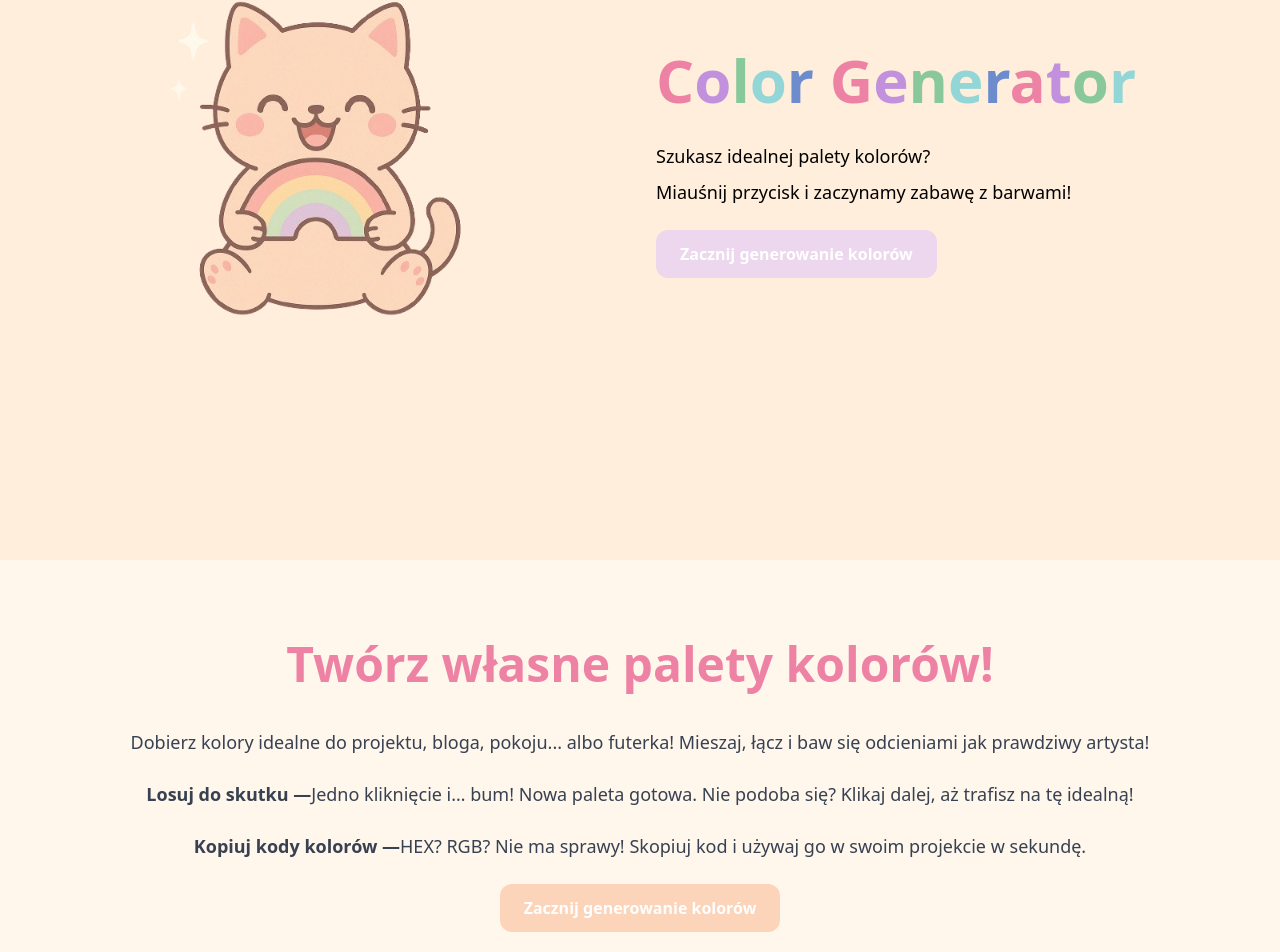
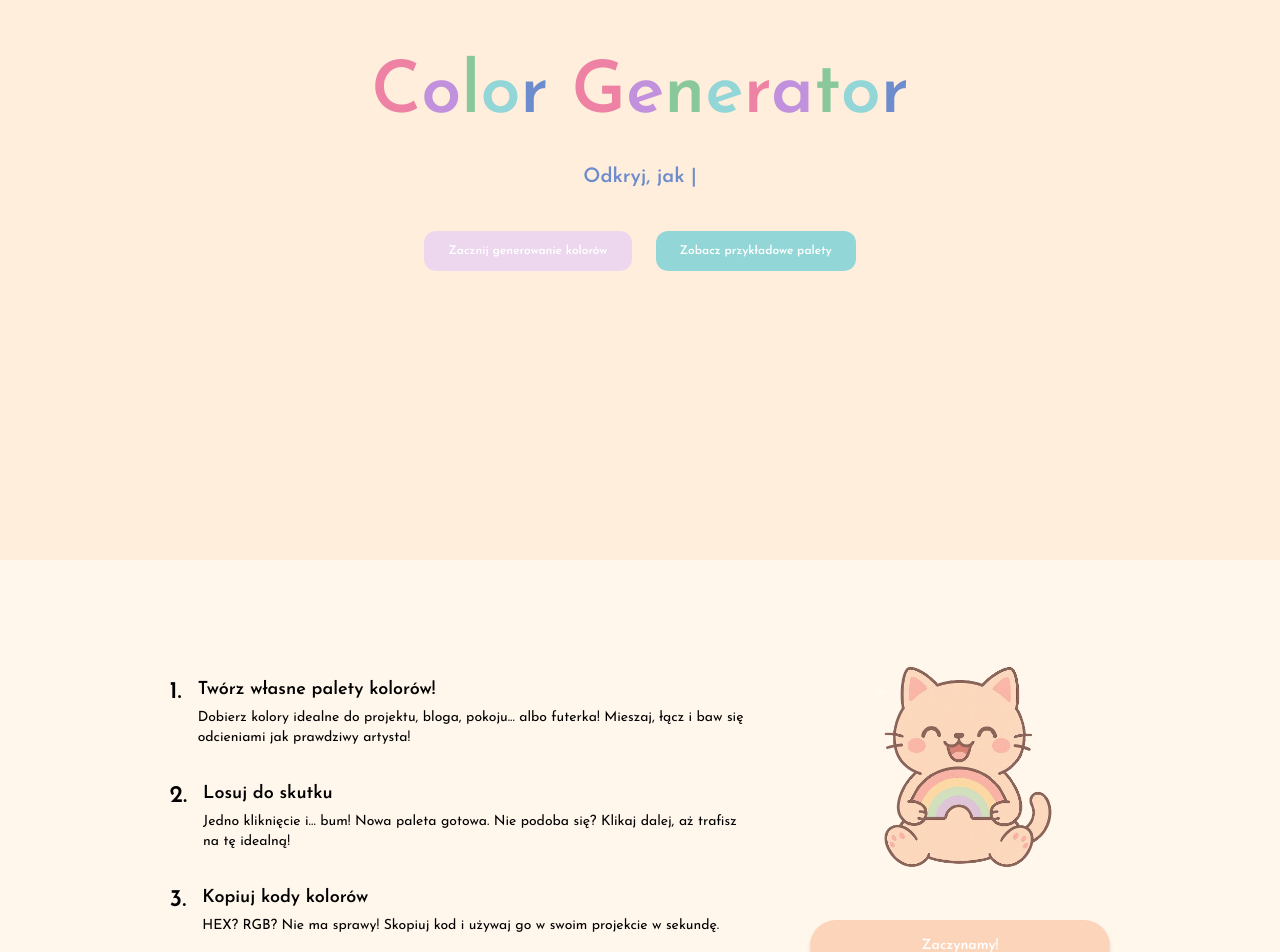
Before and after one commit to kingaburak/ColorGenerator, a React (Vite) app: page / in a window 1280 px wide. Shown: the part 240-1192 px from the top of the page. Built offline with nearby package versions, Linux system fonts and the light colour scheme; no server answers.

Commit message:
landing page

```diff
--- a/index.html
+++ b/index.html
@@ -1,6 +1,10 @@
-<!doctype html>
+<!DOCTYPE html>
 <html lang="en">
   <head>
+    <link
+      href="https://fonts.googleapis.com/css2?family=Josefin+Sans:wght@400;600&display=swap"
+      rel="stylesheet"
+    />
     <meta charset="UTF-8" />
     <link rel="icon" type="image/svg+xml" href="/src/assets/logo.png" />
     <meta name="viewport" content="width=device-width, initial-scale=1.0" />
--- a/package.json
+++ b/package.json
@@ -12,6 +12,7 @@
   "dependencies": {
     "@tailwindcss/cli": "^4.1.4",
     "axios": "^1.9.0",
+    "framer-motion": "^12.9.2",
     "react": "^19.0.0",
     "react-dom": "^19.0.0",
     "react-router-dom": "^7.5.2"
--- a/src/index.css
+++ b/src/index.css
@@ -3,7 +3,7 @@
 @import "tailwindcss/utilities";
 
 :root {
-  font-family: system-ui, Avenir, Helvetica, Arial, sans-serif;
+  font-family: "Josefin Sans", sans-serif;
   line-height: 1.5;
   font-weight: 400;
   font-synthesis: none;
--- a/src/pages/GeneratorPage/ColorGenerator.tsx
+++ b/src/pages/GeneratorPage/ColorGenerator.tsx
@@ -3,7 +3,7 @@ import Palette from "./Palette";
 
 const ColorGenerator: React.FC = () => {
   const [colors, setColors] = useState<string[]>([]);
-  const [count, setCount] = useState<number>(2);
+  const [count, setCount] = useState<number>(5);
 
   const getRandomHex = (): string => {
     const randomColor = Math.floor(Math.random() * 16777215).toString(16);
@@ -23,6 +23,10 @@ const ColorGenerator: React.FC = () => {
       console.error("Błąd pobierania danych:", error);
     }
   };
+
+  useEffect(() => {
+    fetchPalette();
+  }, []);
 
   useEffect(() => {
     const handleDecrease = () => setCount((prev) => Math.max(2, prev - 1));
--- a/src/pages/LandingPage/About.tsx
+++ b/src/pages/LandingPage/About.tsx
@@ -1,45 +1,86 @@
-import { Link } from "react-router-dom";
+import React, { useState } from "react";
+import { useNavigate } from "react-router-dom";
+import { motion } from "framer-motion";
+import catRainbow from "../../assets/cat-rainbow.png";
 
-function About() {
+const points = [
+  {
+    title: "Twórz własne palety kolorów!",
+    description:
+      "Dobierz kolory idealne do projektu, bloga, pokoju... albo futerka! Mieszaj, łącz i baw się odcieniami jak prawdziwy artysta!",
+  },
+  {
+    title: "Losuj do skutku",
+    description:
+      "Jedno kliknięcie i… bum! Nowa paleta gotowa. Nie podoba się? Klikaj dalej, aż trafisz na tę idealną!",
+  },
+  {
+    title: "Kopiuj kody kolorów",
+    description:
+      "HEX? RGB? Nie ma sprawy! Skopiuj kod i używaj go w swoim projekcie w sekundę.",
+  },
+];
+
+const About: React.FC = () => {
+  const [hoverCat, setHoverCat] = useState(false);
+  const navigate = useNavigate();
+
+  const handleClick = () => {
+    navigate("/generator");
+  };
+
   return (
-    <div className="w-full px-6 py-20 bg-[#FFF6EC] flex items-center justify-center">
-      <div className="max-w-5xl w-full text-center space-y-10">
-        <h2 className="text-5xl font-bold text-darkpink">
-          Twórz własne palety kolorów!
-        </h2>
+    <div className="w-full bg-[#FFF6EC] px-6 py-20 flex flex-col lg:flex-row items-center justify-center gap-16">
+      {/* Lewa kolumna z punktami */}
+      <div className="max-w-xl w-full space-y-8">
+        {points.map((point, index) => (
+          <div key={index} className="flex items-start gap-4">
+            <div className="text-pink-500 font-bold text-2xl">{index + 1}.</div>
+            <div>
+              <h4 className="text-blue-600 font-semibold text-lg">
+                {point.title}
+              </h4>
+              <p className="text-blue-500 text-sm mt-1">{point.description}</p>
+            </div>
+          </div>
+        ))}
+      </div>
 
-        <div className="space-y-6 text-lg text-gray-700">
-          <p>
-            Dobierz kolory idealne do projektu, bloga, pokoju... albo futerka!
-            Mieszaj, łącz i baw się odcieniami jak prawdziwy artysta!
-          </p>
+      <div className="flex flex-col items-center gap-6 relative">
+        <div
+          className="relative w-64 h-auto"
+          onMouseEnter={() => setHoverCat(true)}
+          onMouseLeave={() => setHoverCat(false)}
+        >
+          <motion.img
+            src={catRainbow}
+            className="w-full h-auto object-contain ml-1"
+            whileHover={{ scale: 1.1 }}
+            transition={{ type: "spring", stiffness: 300, damping: 15 }}
+          />
 
-          <p>
-            <span className="font-semibold text-blue-500">
-              Losuj do skutku —
-            </span>
-            Jedno kliknięcie i… bum! Nowa paleta gotowa. Nie podoba się? Klikaj
-            dalej, aż trafisz na tę idealną!
-          </p>
-
-          <p>
-            <span className="font-semibold text-blue-500">
-              Kopiuj kody kolorów —
-            </span>
-            HEX? RGB? Nie ma sprawy! Skopiuj kod i używaj go w swoim projekcie w
-            sekundę.
-          </p>
+          <motion.div
+            className="absolute bottom-full mb-2 left-1/2 -translate-x-1/2 bg-white text-blue-500 px-4 py-2 rounded-xl shadow-lg text-sm whitespace-nowrap z-10"
+            initial={{ opacity: 0, y: 5 }}
+            animate={hoverCat ? { opacity: 1, y: 0 } : { opacity: 0, y: 5 }}
+            transition={{ type: "spring", stiffness: 200, damping: 20 }}
+          >
+            kliknij w przycisk żeby zacząć!
+          </motion.div>
         </div>
 
-        {/* Przycisk */}
-        <Link to="/generator">
-          <button className="mt-6 bg-orange hover:bg-blue text-white font-bold px-6 py-3 rounded-xl transition">
-            Zacznij generowanie kolorów
-          </button>
-        </Link>
+        <motion.button
+          onClick={handleClick}
+          whileTap={{ scale: 0.95 }}
+          whileHover={{ scale: 1.10 }}
+          transition={{ type: "spring", stiffness: 300, damping: 10 }}
+          className="bg-orange text-white px-28 py-4 rounded-full text-sm font-semibold shadow-md hover:bg-pink transition-colors"
+        >
+          Zaczynamy!
+        </motion.button>
       </div>
     </div>
   );
-}
+};
 
 export default About;
--- a/src/pages/LandingPage/Header.tsx
+++ b/src/pages/LandingPage/Header.tsx
@@ -1,20 +1,59 @@
+import { useState, useEffect } from "react";
 import { Link } from "react-router-dom";
-import catImage from "../../assets/cat-rainbow.png";
 
 function Header() {
+  const [text, setText] = useState("");
+  const [index, setIndex] = useState(0);
+  const [currentPhraseIndex, setCurrentPhraseIndex] = useState(0);
+  const [isBackspacing, setIsBackspacing] = useState(false);
+
+  const phrases = [
+    "Odkryj, jak łatwo możesz stworzyć idealną paletę kolorów!",
+    "Twórz wyjątkowe kombinacje, które ożywią Twój projekt!",
+    "Jedno kliknięcie i gotowe!",
+  ];
+
+  const typingSpeed = 50;
+  const backspacingSpeed = 30;
+  const delayBetweenPhrases = 1500;
+
+  useEffect(() => {
+    if (!isBackspacing) {
+      if (index < phrases[currentPhraseIndex].length) {
+        const timeout = setTimeout(() => {
+          setText((prev) => prev + phrases[currentPhraseIndex][index]);
+          setIndex((prev) => prev + 1);
+        }, typingSpeed);
+        return () => clearTimeout(timeout);
+      } else {
+        setTimeout(() => {
+          setIsBackspacing(true);
+        }, delayBetweenPhrases);
+      }
+    } else {
+      if (index > 0) {
+        const timeout = setTimeout(() => {
+          setText((prev) => prev.slice(0, prev.length - 1));
+          setIndex((prev) => prev - 1);
+        }, backspacingSpeed);
+        return () => clearTimeout(timeout);
+      } else {
+        setTimeout(() => {
+          setIsBackspacing(false);
+          setCurrentPhraseIndex((prev) =>
+            prev === phrases.length - 1 ? 0 : prev + 1
+          );
+          setIndex(0);
+        }, delayBetweenPhrases);
+      }
+    }
+  }, [index, currentPhraseIndex, isBackspacing, phrases]);
+
   return (
     <div className="bg-yellow min-h-screen flex items-center justify-center px-6">
-      <div className="flex flex-col md:flex-row items-center justify-between max-w-7xl w-full gap-8">
-        <div className="flex-1 flex justify-center">
-          <img
-            src={catImage}
-            alt="Tęczowy kot"
-            className="max-h-[50vh] object-contain"
-          />
-        </div>
-
-        <div className="flex-1 text-center md:text-left">
-          <h1 className="text-6xl font-bold mb-6 leading-tight">
+      <div className="flex flex-col items-center justify-center max-w-7xl w-full gap-8">
+        <div className="text-center">
+          <h1 className="text-7xl font-bold mb-6 leading-tight">
             {[
               "C",
               "o",
@@ -43,11 +82,6 @@ function Header() {
                 "text-darkpurple",
                 "text-green",
                 "text-blue",
-                "text-darkblue",
-                "text-darkpink",
-                "text-darkpurple",
-                "text-green",
-                "text-blue",
               ];
               return (
                 <span key={index} className={colors[index % colors.length]}>
@@ -57,18 +91,24 @@ function Header() {
             })}
           </h1>
 
-          <p className="text-blue-500 text-lg mb-2">
-            Szukasz idealnej palety kolorów?
-          </p>
-          <p className="text-blue-500 text-lg mb-6">
-            Miauśnij przycisk i zaczynamy zabawę z barwami!
+          <p className="text-darkblue font-bold text-xl mb-6">
+            {text}
+            <span className="cursor-blink">|</span>
           </p>
 
-          <Link to="/generator">
-            <button className="bg-purple hover:bg-blue text-white font-bold px-6 py-3 rounded-xl transition">
-              Zacznij generowanie kolorów
-            </button>
-          </Link>
+          <div className="flex space-x-6 mt-10 text-xs justify-center w-full">
+            <Link to="/generator">
+              <button className="bg-purple hover:bg-green text-white font-bold px-6 py-3 rounded-xl transition">
+                Zacznij generowanie kolorów
+              </button>
+            </Link>
+
+            <Link to="/examples">
+              <button className="bg-blue hover:bg-orange text-white font-bold px-6 py-3 rounded-xl transition">
+                Zobacz przykładowe palety
+              </button>
+            </Link>
+          </div>
         </div>
       </div>
     </div>
```
Also changed, not shown: src/pages/GeneratorPage/Header.tsx (+8 -6 lines), 1 other file (tests, documents, lock files or other folders).
